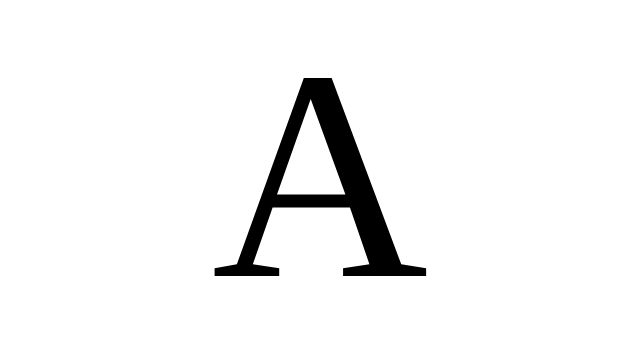
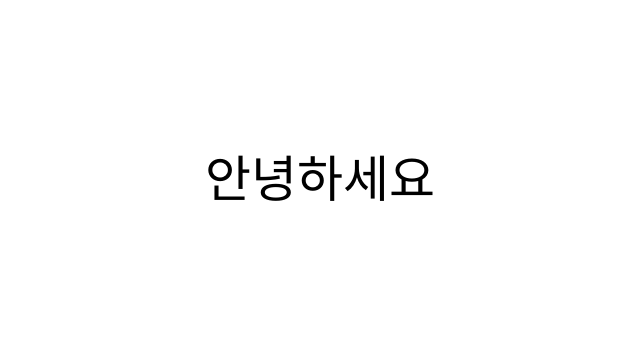
Before and after one commit to kakasoo/webProgramingExam, a plain HTML site: page index.html in a window 1280 px wide. Shown: the part 225-576 px from the top of the page, without its empty margins (320-960 px from the left). Drawn offline with Linux system fonts and the light colour scheme.

Commit message:
[FE] feat : 글자가 껌뻑이면서 타이핑되는 효과를 냄

```diff
--- a/index.css
+++ b/index.css
@@ -10,5 +10,10 @@ body {
 #modal_text {
     width: 100%;
     text-align: center;
-    font-size: 300px;
+    font-size: 50px;
+    z-index: 1;
 }
+
+#start_modal :hover {
+    color: red;
+}
--- a/index.html
+++ b/index.html
@@ -1,12 +1,13 @@
 <!DOCTYPE html>
 <html>
     <head>
+        <meta charset="UTF-8" />
         <link rel="stylesheet" type="text/css" href="./index.css" />
         <script src="./index.js"></script>
     </head>
     <body>
         <div id="start_modal">
-            <span id="modal_text">A</span>
+            <span id="modal_text"></span>
         </div>
     </body>
 </html>
--- a/index.js
+++ b/index.js
@@ -1,4 +1,4 @@
-setBodySize = () => {
+const setBodySize = () => {
     const body = document.body;
     body.style.width = window.innerWidth + "px";
     body.style.minHeight = window.innerHeight + "px";
@@ -7,11 +7,35 @@ setBodySize = () => {
     start_modal.style.minHeight = window.innerHeight + "px";
 };
 
-setModal = () => {
-    const start_modal = document.getElementById("start_modal");
+const blurString = (element, time) => {
+    const id = setInterval(() => {
+        if (element.style.color === "transparent") {
+            element.style.color = "black";
+        } else {
+            element.style.color = "transparent";
+        }
+    }, 50);
+
+    setTimeout(() => clearInterval(id), time);
+};
+
+const lazyPrint = (element, splitString) => {
+    for (let i = 0; i < splitString.length; i++) {
+        setTimeout(() => {
+            console.log(splitString[i]);
+            element.textContent += splitString[i];
+        }, 100 * i);
+    }
+    blurString(element, 100 * splitString.length);
+};
+
+const setModal = (nextLine) => {
+    const modalText = document.getElementById("modal_text");
+    const splitString = nextLine.split("");
+    lazyPrint(modalText, splitString);
 };
 
 window.onload = () => {
     setInterval(() => setBodySize());
-    setModal();
+    setModal("안녕하세요");
 };
```
